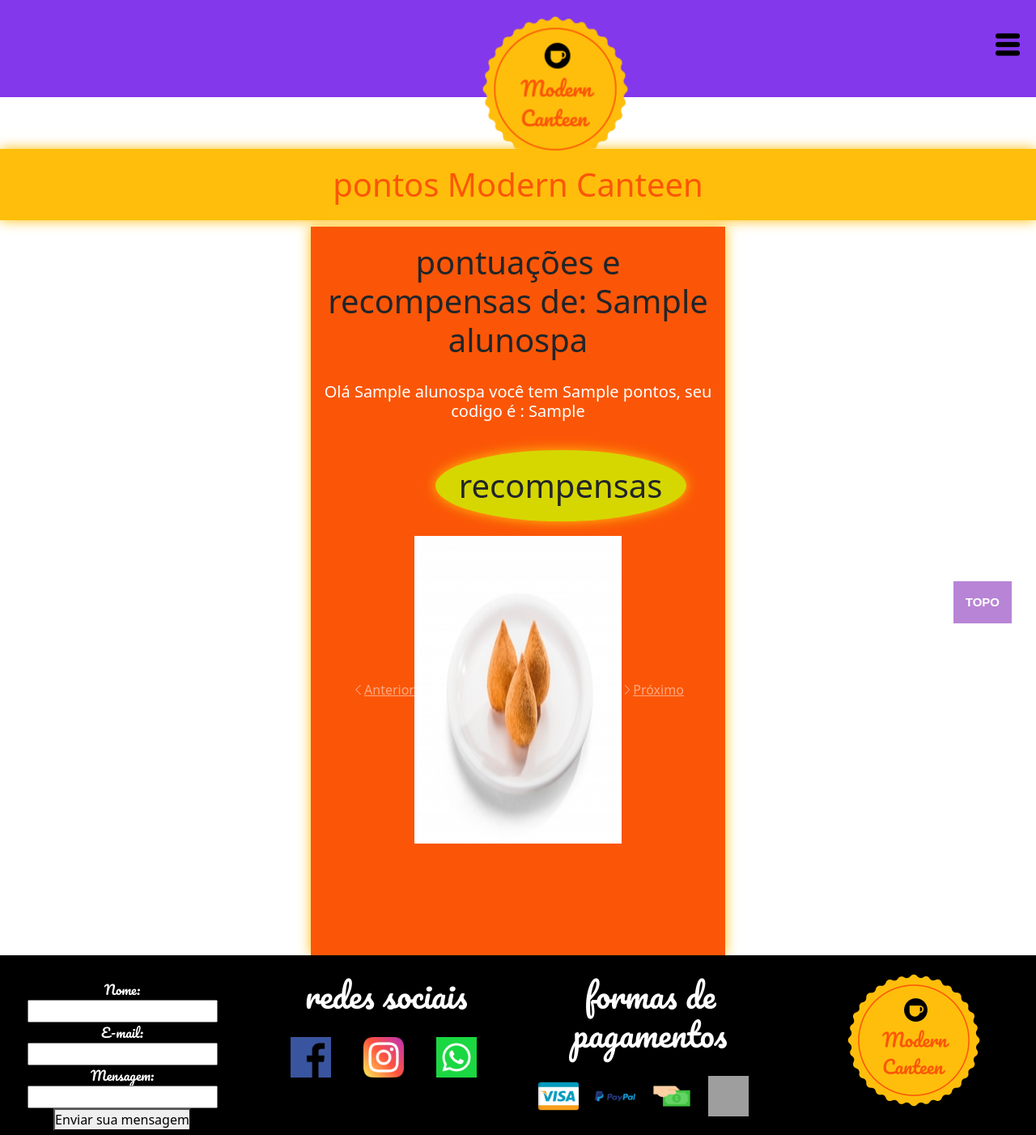
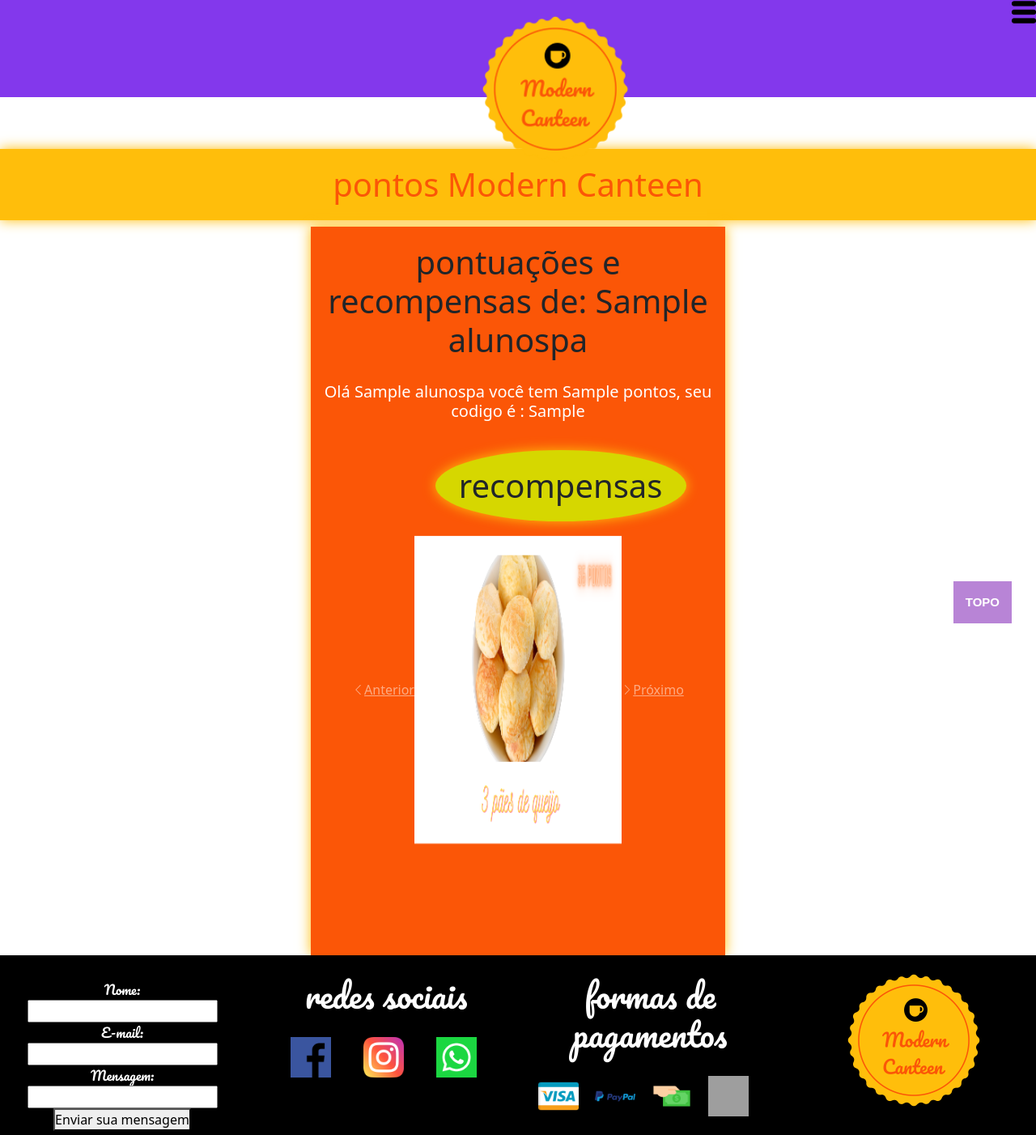
Before and after one commit to asaphefelippe/Projeto_integrador_PA, a PHP site: page /pontos.php in a window 1280 px wide. Shown: the whole page at 81% size. Run offline with PHP 8.4, Linux system fonts and the light colour scheme; the visitor is signed in with stand-in values (Sample User, id 1); tables that the repository leaves empty or names only in its code hold one stand-in row (values such as "Sample post"); some web fonts are replaced; grey boxes are pictures that could not be loaded.

Commit message:
alteração comida

```diff
--- a/assets/css/estilo.css
+++ b/assets/css/estilo.css
@@ -16,7 +16,7 @@
             }
 
             .inicial {
-                background-image: url(../images/preto.jpg);
+                background-image: url(../images/branco.jpg);
                 display: flex;
                 align-items: center;
                 justify-content: center;
@@ -130,14 +130,9 @@
             }
 
             .menu {
-                width: 50px;
-                height: 30px;
-                top: 10px;
-                margin-right: 20px;
                 position: absolute;
                 right: 0;
                 cursor: pointer;
-                padding: 30px;
             }
 
             .submenu {
@@ -194,7 +189,6 @@
             }
 
             .sobreNos {
-                height: 450px;
                 background-color: #fb5607;
                 border: 10px solid transparent;
                 padding: 15px;
@@ -398,7 +392,8 @@
             }
 
             .fonte3 {
-                font-family: 'Pacifico', cursive;
+                font-family: sans-serif;
+                font-weight: bold;
             }
 
             #subir {
--- a/cardapio/pontos.php
+++ b/cardapio/pontos.php
@@ -134,13 +134,28 @@ if ($sql->execute()) {
     <div id="carouselExampleFade" class="carousel slide carousel-fade" data-ride="carousel">
         <div class="carousel-inner">
             <div class="carousel-item active">
-                <img class="fotosCa1" src="cardapio/assets/images/coxinha.jpeg" alt="Primeiro Slide">
+                <img class="fotosCa1" src="cardapio/assets/images/3pãesdequeijo.png" alt="Primeiro Slide">
             </div>
             <div class="carousel-item">
-                <img class="fotosCa1" src="cardapio/assets/images/kibe.jpeg" alt="Segundo Slide">
+                <img class="fotosCa1" src="cardapio/assets/images/3pães de queijo (1).png" alt="Segundo Slide">
             </div>
             <div class="carousel-item">
-                <img class="fotosCa1" src="cardapio/assets/images/pastel.jpeg" alt="Terceiro Slide">
+                <img class="fotosCa1" src="cardapio/assets/images/3pães de queijo (2).png" alt="Terceiro Slide">
+            </div>
+            <div class="carousel-item">
+                <img class="fotosCa1" src="cardapio/assets/images/3pães de queijo (3).png" alt="quarto Slide">
+            </div>
+            <div class="carousel-item">
+                <img class="fotosCa1" src="cardapio/assets/images/3pães de queijo (4).png" alt="quinto Slide">
+            </div>
+            <div class="carousel-item">
+                <img class="fotosCa1" src="cardapio/assets/images/3pães de queijo (5).png" alt="sexto Slide">
+            </div>
+            <div class="carousel-item">
+                <img class="fotosCa1" src="cardapio/assets/images/3pães de queijo (6).png" alt="sétimo Slide">
+            </div>
+            <div class="carousel-item">
+                <img class="fotosCa1" src="cardapio/assets/images/3pães de queijo (7).png" alt="oitavo Slide">
             </div>
 
             <div class="AntPro">
--- a/inc/menu.php
+++ b/inc/menu.php
@@ -46,7 +46,7 @@
 
 </nav>
 
-
+<div class="lala">
 <div class="menu" id="menu" onclick="mostrarSub()">
 
     <img src="assets/images/botao-de-menu-de-tres-linhas-horizontais.png" alt="" class="icon">
@@ -63,3 +63,4 @@
             </h4>
     </div>
 </div>
+</div>
--- a/index.php
+++ b/index.php
@@ -243,7 +243,7 @@ include_once(dirname(__FILE__) . '/inc/header.php');
 
 </div>
 
-<div>
+<div id="pontos">
     <h1 class="h1pontos">sistema de pontos</h1>
     <p class="ppontos">o sistema de pontos funciona da seguinte forma: Primeiramente o cliente só terá esse benefício se tiver login em no nosso site. Ao acessar o site, o cliente entrará em nosso cardápio onde todos os produtos terão uma quantia de pontos, a cada produto que o cliente comprar ele acumulará pontos. Esse acumulo de pontos transformará em recompensas. Por exemplo, se o cliente acumulou 30 pontos, ele ganhará uma coxinha.</p>
     <img src="assets/images/fidelidade.png" alt="">
```
Also changed, not shown: cardapio/assets/images/10453.jpg (added), cardapio/assets/images/3pães de queijo (1).png (added), cardapio/assets/images/3pães de queijo (2).png (added), cardapio/assets/images/3pães de queijo (3).png (added), cardapio/assets/images/3pães de queijo (4).png (added), cardapio/assets/images/3pães de queijo (5).png (added), cardapio/assets/images/3pães de queijo (6).png (added), cardapio/assets/images/3pães de queijo (7).png (added), cardapio/assets/images/3pãesdequeijo.png (added), cardapio/assets/images/Minipizza-cremosa.jpg (added), cardapio/assets/images/depositphotos_64680765-stock-photo-mini-pizza.jpg (added), cardapio/assets/images/kisspng-po-de-queijo-gougre-baguette-cheese-bun-bread-5b0deeacecbe44.3080782715276397249697.png (added).
